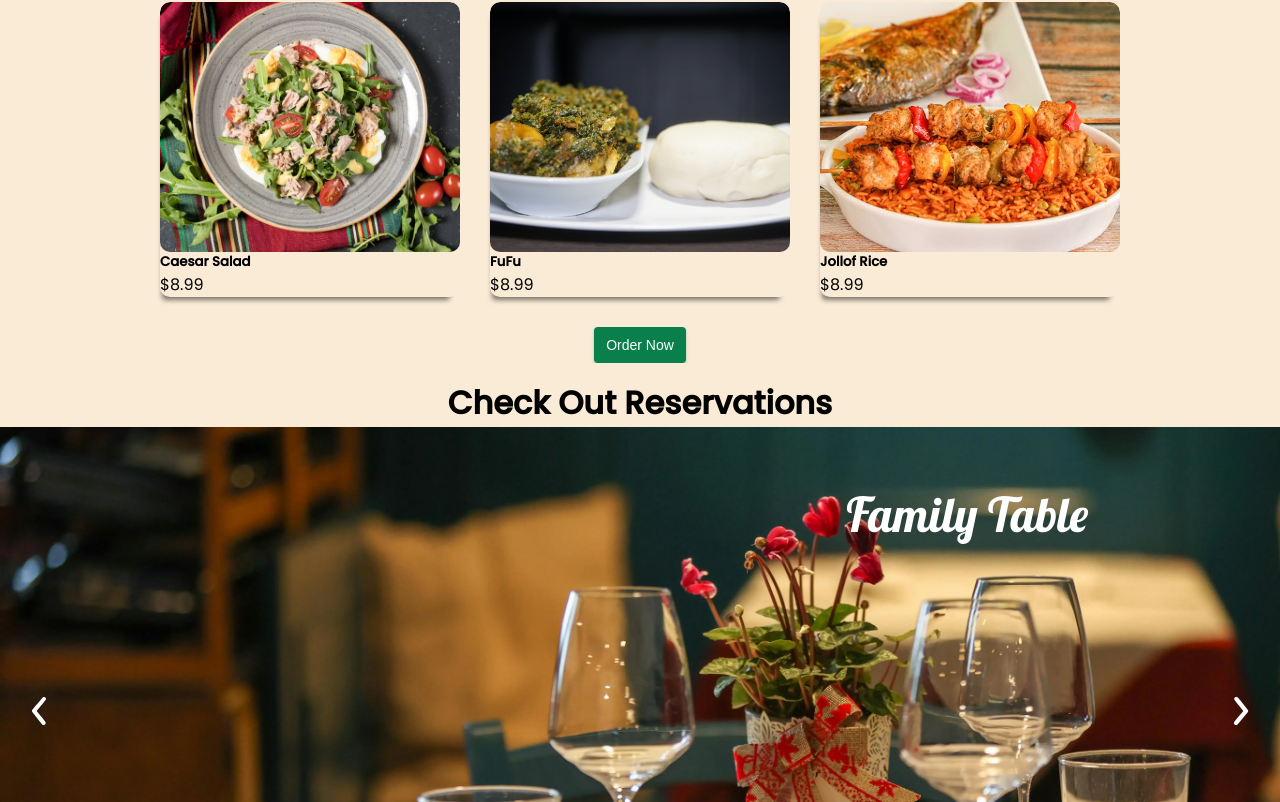
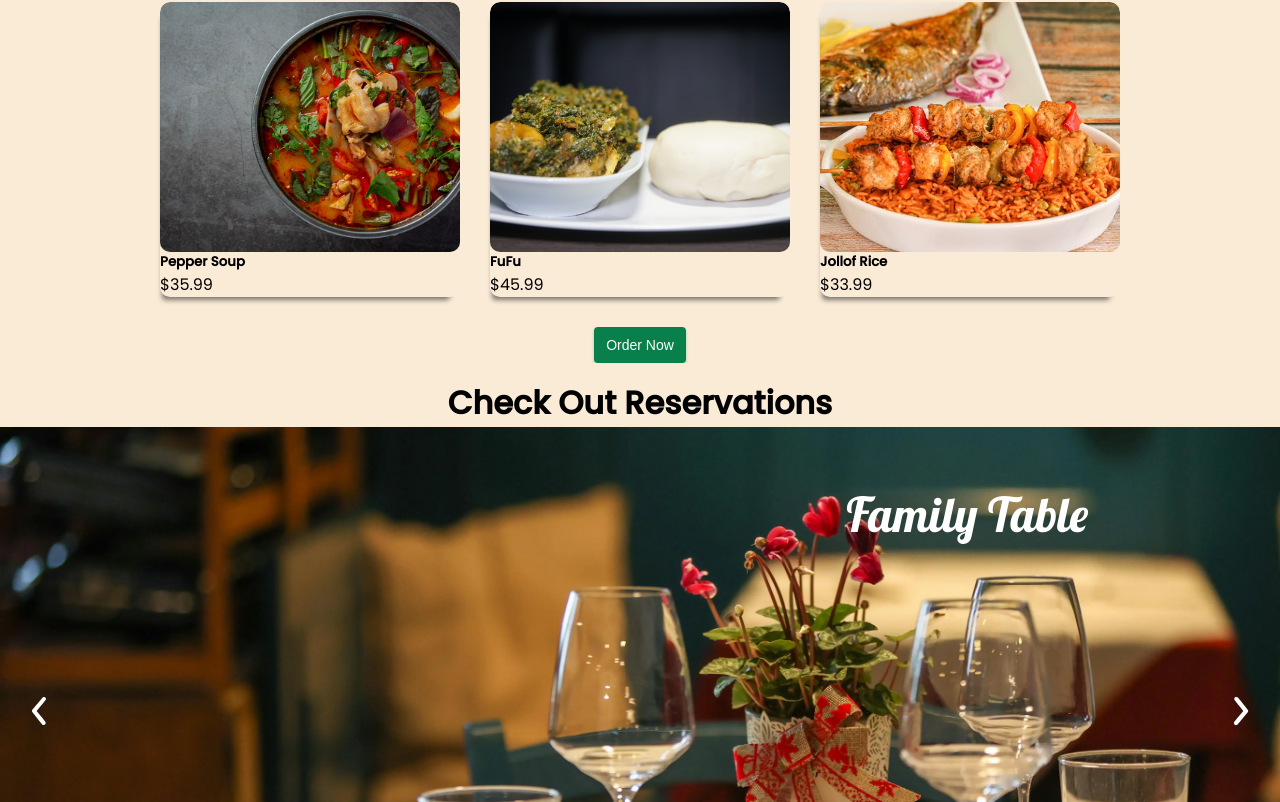
Before and after one commit to femiopebiyi/restaurant-site, a React (Vite) app: page / in a window 1280 px wide. Shown: the part 1241-2043 px from the top of the page. Built offline with nearby package versions, Linux system fonts and the light colour scheme; a web font is replaced by a local one.

Commit message:
added pepper soup to menu

```diff
--- a/src/menuItem.ts
+++ b/src/menuItem.ts
@@ -1,7 +1,7 @@
 import pasta from "./assets/images/pasta.jpg"
 import pizza from "./assets/images/pizza.jpg"
 import salmon from "./assets/images/salmon.jpg"
-import salad from "./assets/images/salad.jpg"
+import pepperSoup from "./assets/images/peppersoup.jpg"
 import fufu from "./assets/images/fufu.jpg"
 import jollof from "./assets/images/jollof.jpg"
 
@@ -31,16 +31,16 @@ export const menuItems = [
         quantity: 0 // Added quantity property
     },
     {
-        name: 'Caesar Salad',
-        price: 8.99,
-        pictureUrl: salad,
+        name: 'Pepper Soup',
+        price: 35.99,
+        pictureUrl: pepperSoup,
         id: 4,
-        toppings: ['Croutons', 'Parmesan Cheese', 'Caesar Dressing', 'none'],
+        toppings: ['Goat Meat', 'Cow Beef', 'Pork', 'none'],
         quantity: 0 // Added quantity property
     },
     {
         name: 'FuFu',
-        price: 8.99,
+        price: 45.99,
         pictureUrl: fufu,
         id: 5,
         toppings: ['Egusi Soup', 'Groundnut Soup', 'Okra Soup', 'Palm Nut Soup', 'Light Soup'],
@@ -48,7 +48,7 @@ export const menuItems = [
     },
     {
         name: 'Jollof Rice',
-        price: 8.99,
+        price: 33.99,
         pictureUrl: jollof,
         id: 6,
         toppings: ['Fried Plantains', 'Grilled Chicken', 'Fried Fish', 'Fried Plantain', 'Coleslaw'],
```
Also changed, not shown: src/assets/images/peppersoup.jpg (added).
